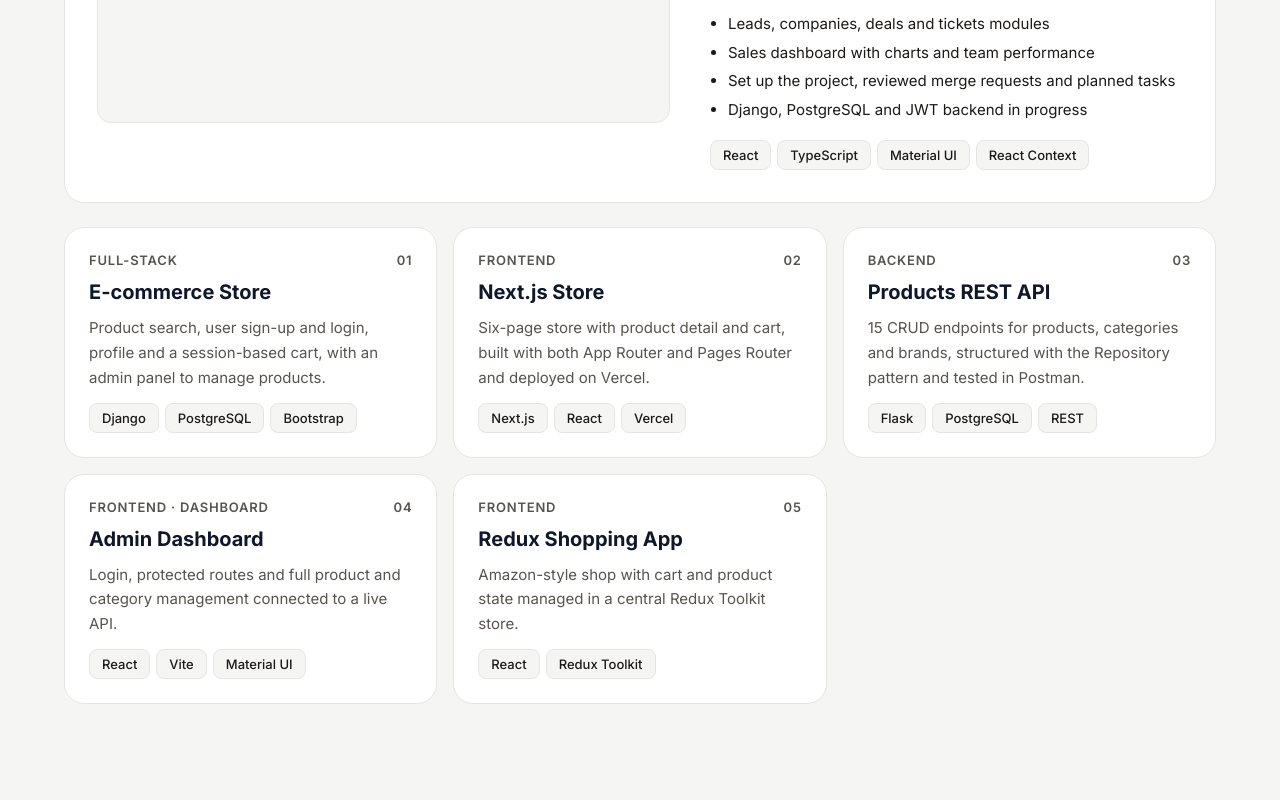
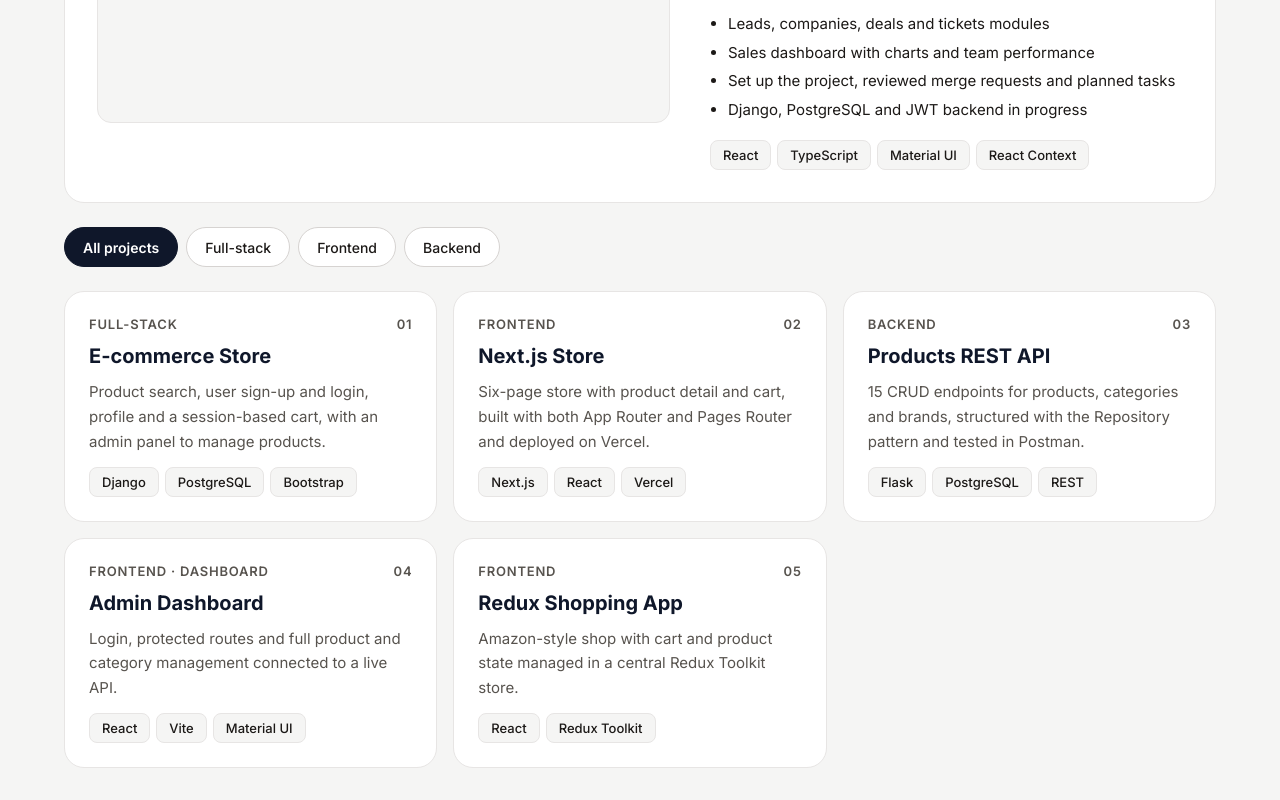
Before and after one commit to shijinanithin/portfolio, a Next.js app: page / in a window 1280 px wide. Shown: the part 1191-1991 px from the top of the page. Before the commit the page ends 1927 px from the top, so only its background shows below. Built offline with nearby package versions, Linux system fonts and the light colour scheme.

Commit message:
Add project filters

```diff
--- /dev/null
+++ b/app/components/ProjectGrid.module.css
@@ -0,0 +1,55 @@
+.filters {
+    display: flex;
+    flex-wrap: wrap;
+    gap: 8px;
+}
+
+.button,
+.activeButton {
+    min-height: 40px;
+    padding: 0 18px;
+    border-radius: 999px;
+    border: 1px solid var(--border-strong);
+    background: var(--card);
+    color: var(--text);
+    font: inherit;
+    font-size: 14px;
+    font-weight: 500;
+    cursor: pointer;
+    transition: background-color 0.2s, color 0.2s;
+}
+
+.button:hover {
+    background: var(--bg);
+}
+
+.activeButton {
+    background: var(--heading);
+    border-color: var(--heading);
+    color: #fff;
+    font-weight: 600;
+}
+
+.button:focus-visible,
+.activeButton:focus-visible {
+    outline: 2px solid var(--primary);
+    outline-offset: 2px;
+}
+
+.grid {
+    display: grid;
+    grid-template-columns: repeat(3, 1fr);
+    gap: 16px;
+}
+
+@media (max-width: 900px) {
+    .grid {
+        grid-template-columns: repeat(2, 1fr);
+    }
+}
+
+@media (max-width: 560px) {
+    .grid {
+        grid-template-columns: 1fr;
+    }
+}
--- /dev/null
+++ b/app/components/ProjectGrid.tsx
@@ -0,0 +1,54 @@
+"use client";
+
+import { useState } from "react";
+import { projects, type Category } from "../data/projects";
+import ProjectCard from "./ProjectCard";
+import styles from "./ProjectGrid.module.css";
+
+type Filter = "all" | Category;
+
+const filters: { value: Filter; label: string }[] = [
+  { value: "all", label: "All projects" },
+  { value: "fullstack", label: "Full-stack" },
+  { value: "frontend", label: "Frontend" },
+  { value: "backend", label: "Backend" },
+];
+
+export default function ProjectGrid() {
+  const [active, setActive] = useState<Filter>("all");
+
+  const visibleProjects =
+    active === "all"
+      ? projects
+      : projects.filter((project) => project.category === active);
+
+  return (
+    <>
+      <div className={styles.filters} role="group" aria-label="Filter projects">
+        {filters.map((filter) => (
+          <button
+            key={filter.value}
+            type="button"
+            onClick={() => setActive(filter.value)}
+            aria-pressed={active === filter.value}
+            className={
+              active === filter.value ? styles.activeButton : styles.button
+            }
+          >
+            {filter.label}
+          </button>
+        ))}
+      </div>
+
+      <div className={styles.grid}>
+        {visibleProjects.map((project) => (
+          <ProjectCard
+            key={project.title}
+            project={project}
+            number={projects.indexOf(project) + 1}
+          />
+        ))}
+      </div>
+    </>
+  );
+}
--- a/app/components/Projects.module.css
+++ b/app/components/Projects.module.css
@@ -21,21 +21,3 @@
     letter-spacing: -0.02em;
     color: var(--heading);
 }
-
-.grid {
-    display: grid;
-    grid-template-columns: repeat(3, 1fr);
-    gap: 16px;
-}
-
-@media (max-width: 900px) {
-    .grid {
-        grid-template-columns: repeat(2, 1fr);
-    }
-}
-
-@media (max-width: 560px) {
-    .grid {
-        grid-template-columns: 1fr;
-    }
-}
--- a/app/components/Projects.tsx
+++ b/app/components/Projects.tsx
@@ -1,7 +1,6 @@
-import { projects } from "../data/projects";
+import FeaturedProject from "./FeaturedProject";
+import ProjectGrid from "./ProjectGrid";
 import styles from "./Projects.module.css";
-import ProjectCard from "./ProjectCard";
-import FeaturedProject from "./FeaturedProject";
 
 export default function Projects() {
   return (
@@ -11,15 +10,7 @@ export default function Projects() {
         <h2 className={styles.title}>Projects</h2>
       </div>
       <FeaturedProject />
-      <div className={styles.grid}>
-        {projects.map((project, index) => (
-          <ProjectCard
-            key={project.title}
-            project={project}
-            number={index + 1}
-          />
-        ))}
-      </div>
+      <ProjectGrid />
     </section>
   );
 }
```
